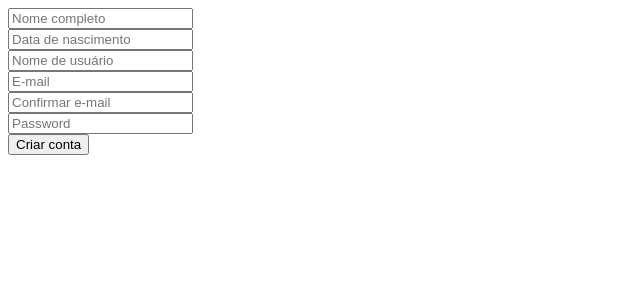
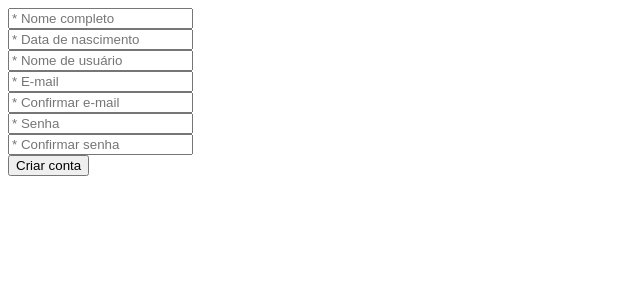
Before and after one commit to nidib/meu-porquinho, a React (Vite) app in the folder frontend/: page /criar-conta in a window 1280 px wide. Shown: the top 300 px of the page, without its empty margins (0-640 px from the left). Built offline with nearby package versions, Linux system fonts and the light colour scheme.

Commit message:
Conecta api na tela de criar usuario (#68)

```diff
--- a/frontend/package.json
+++ b/frontend/package.json
@@ -13,10 +13,13 @@
 	},
 	"dependencies": {
 		"@phosphor-icons/react": "^2.0.9",
+		"axios": "^1.4.0",
 		"class-variance-authority": "^0.6.0",
 		"clsx": "^1.2.1",
+		"date-fns": "^2.30.0",
 		"react": "^18.2.0",
 		"react-dom": "^18.2.0",
+		"react-hook-form": "^7.45.1",
 		"react-router-dom": "^6.12.1"
 	},
 	"devDependencies": {
--- a/frontend/src/components/full-star-bg.tsx
+++ b/frontend/src/components/full-star-bg.tsx
@@ -10,7 +10,7 @@ export function FullStarBg(props: Props) {
 	return (
 		<div
 			className={clsx([
-				'h-screen',
+				'min-h-screen',
 				'w-screen',
 				'bg-ceu-noite-100',
 				'bg-stars',
--- a/frontend/src/components/input.tsx
+++ b/frontend/src/components/input.tsx
@@ -1,17 +1,19 @@
 import { Icon } from '@phosphor-icons/react';
 import clsx from 'clsx';
-import React from 'react';
+import React, { forwardRef } from 'react';
 
-interface Props extends Pick<React.HTMLProps<HTMLInputElement>, 'type' | 'placeholder'> {
+interface Props extends React.HTMLProps<HTMLInputElement> {
 	id: string;
 	leftIcon?: Icon;
 	placeholder: string;
+	errorState?: string;
 }
 
-export function Input(props: Props) {
-	const { leftIcon: LeftIcon, ...rest } = props;
+export const Input = forwardRef<HTMLInputElement, Props>(function I(props, ref) {
+	const { leftIcon: LeftIcon, errorState, ...rest } = props;
 
 	return (
+		<div>
 			<div
 				className={clsx(
 					'flex',
@@ -29,7 +31,17 @@ export function Input(props: Props) {
 				)}
 			>
 				<label htmlFor={props.id}>{LeftIcon && <LeftIcon weight="bold" className="flex-0 text-xl" />}</label>
-			<input className={clsx('flex-1', 'w-full', 'bg-transparent', 'text-lg', 'outline-none')} {...rest} />
+				<input
+					className={clsx('flex-1', 'w-full', 'bg-transparent', 'text-lg', 'outline-none')}
+					ref={ref}
+					{...rest}
+				/>
+			</div>
+			{errorState && (
+				<div className={clsx('p-4 pb-0')}>
+					<p className={clsx('text-rose-400')}>{errorState}</p>
+				</div>
+			)}
 		</div>
 	);
-}
+});
--- /dev/null
+++ b/frontend/src/gateways/api/api.ts
@@ -0,0 +1,5 @@
+import axios from 'axios';
+
+export const api = axios.create({
+	baseURL: import.meta.env.PROD ? 'https://www.api.meuporquinho.com/' : 'http://localhost:8080/',
+});
--- /dev/null
+++ b/frontend/src/gateways/api/usecases/create-user.ts
@@ -0,0 +1,19 @@
+import { api } from 'src/gateways/api/api';
+
+type CreateUserReq = {
+	login: string;
+	email: string;
+	senha: string;
+	nomeCompleto: string;
+	dataDeNascimento: string;
+};
+
+type CreateUserRes = {
+	id: string;
+	login: string;
+	email: string;
+};
+
+export async function createUser(dados: CreateUserReq): Promise<CreateUserRes> {
+	return api.post<CreateUserRes>('/api/usuario', dados).then((response) => response.data);
+}
--- a/frontend/src/pages/home/home-page.tsx
+++ b/frontend/src/pages/home/home-page.tsx
@@ -7,7 +7,7 @@ import { Button } from 'src/components/button';
 import { Input } from 'src/components/input';
 import { Logo, LogoHeading } from 'src/components/logo';
 
-export const wait = (ms: number) => new Promise((res) => setTimeout(res, ms));
+const wait = (ms: number) => new Promise((res) => setTimeout(res, ms));
 
 export function HomePage() {
 	const [isLoading, setIsLoading] = useState(false);
--- a/frontend/src/pages/home/sign-up-page.tsx
+++ b/frontend/src/pages/home/sign-up-page.tsx
@@ -1,37 +1,117 @@
 import { CircleNotch } from '@phosphor-icons/react';
 import { useState } from 'react';
+import { useForm } from 'react-hook-form';
+import { useNavigate } from 'react-router-dom';
+import { parse, format } from 'date-fns';
 
 import { Button } from 'src/components/button';
 import { FullStarBg } from 'src/components/full-star-bg';
 import { Input } from 'src/components/input';
-import { wait } from 'src/pages/home/home-page';
+import { createUser } from 'src/gateways/api/usecases/create-user';
+
+const campoObrigatorio = {
+	required: {
+		value: true,
+		message: 'Campo obrigatório',
+	},
+};
 
 export function SignUpPage() {
 	const [isLoading, setIsLoading] = useState(false);
+	const navigate = useNavigate();
+	const { register, formState, handleSubmit, getValues } = useForm({
+		defaultValues: {
+			fullName: '',
+			birthday: '',
+			username: '',
+			email: '',
+			emailConfirmation: '',
+			password: '',
+			passwordConfirmation: '',
+		},
+	});
 
-	const handleButtonClick = async () => {
-		setIsLoading(true);
-		await wait(2000);
-		setIsLoading(false);
+	const onSubmit = async () => {
+		const { fullName, birthday, username, email, password } = getValues();
+
+		try {
+			const ISOBirthday = format(parse(birthday, 'dd/MM/yyyy', new Date()), 'yyyy-MM-dd');
+
+			setIsLoading(true);
+			await createUser({
+				nomeCompleto: fullName,
+				dataDeNascimento: ISOBirthday,
+				login: username,
+				senha: password,
+				email,
+			});
+			setIsLoading(false);
+			navigate('/');
+		} catch (e) {
+			console.log(e);
+		}
 	};
 
 	return (
 		<FullStarBg>
-			<div className="container mx-auto px-10 pt-10 md:max-w-[600px]">
-				<form className="flex flex-col gap-10" onSubmit={(e) => e.preventDefault()}>
-					<Input id="full-name" type="text" placeholder="Nome completo" />
-					<Input id="birthday" type="text" placeholder="Data de nascimento" />
-					<Input id="user" type="text" placeholder="Nome de usuário" />
-					<Input id="email" type="email" placeholder="E-mail" />
-					<Input id="email-confirmation" type="email" placeholder="Confirmar e-mail" />
-					<Input id="password" type="password" placeholder="Password" />
-					<Button
-						intent={'primary'}
-						disabled={isLoading}
-						onClick={handleButtonClick}
-						type={'submit'}
-						fullWidth
-					>
+			<div className="container mx-auto p-10 md:max-w-[600px]">
+				<form className="flex flex-col gap-10" onSubmit={handleSubmit(onSubmit)}>
+					<Input
+						id="full-name"
+						type="text"
+						placeholder="* Nome completo"
+						errorState={formState.errors.fullName?.message}
+						{...register('fullName', { ...campoObrigatorio })}
+					/>
+					<Input
+						id="birthday"
+						type="text"
+						placeholder="* Data de nascimento"
+						errorState={formState.errors.birthday?.message}
+						{...register('birthday', { ...campoObrigatorio })}
+					/>
+					<Input
+						id="username"
+						type="text"
+						placeholder="* Nome de usuário"
+						errorState={formState.errors.username?.message}
+						{...register('username', { ...campoObrigatorio })}
+					/>
+					<Input
+						id="email"
+						type="email"
+						placeholder="* E-mail"
+						errorState={formState.errors.email?.message}
+						{...register('email', { ...campoObrigatorio })}
+					/>
+					<Input
+						id="email-confirmation"
+						type="email"
+						placeholder="* Confirmar e-mail"
+						errorState={formState.errors.emailConfirmation?.message}
+						{...register('emailConfirmation', {
+							...campoObrigatorio,
+							validate: (value, form) => value === form.email || 'Os e-emails estão diferentes',
+						})}
+					/>
+					<Input
+						id="password"
+						type="password"
+						placeholder="* Senha"
+						errorState={formState.errors.password?.message}
+						{...register('password')}
+					/>
+					<Input
+						id="password-confirmation"
+						type="password"
+						placeholder="* Confirmar senha"
+						errorState={formState.errors.passwordConfirmation?.message}
+						{...register('passwordConfirmation', {
+							...campoObrigatorio,
+							validate: (value, form) => value === form.password || 'As senhas estão diferentes',
+						})}
+					/>
+					<Button intent={'primary'} disabled={isLoading} type={'submit'} fullWidth>
 						<div className="flex h-6 items-center justify-center">
 							{isLoading ? (
 								<CircleNotch weight="bold" className="animate-spin text-2xl" />
```
Also changed, not shown: 1 other file (tests, documents, lock files or other folders). Lines whose indentation alone changed are shown as unchanged.
